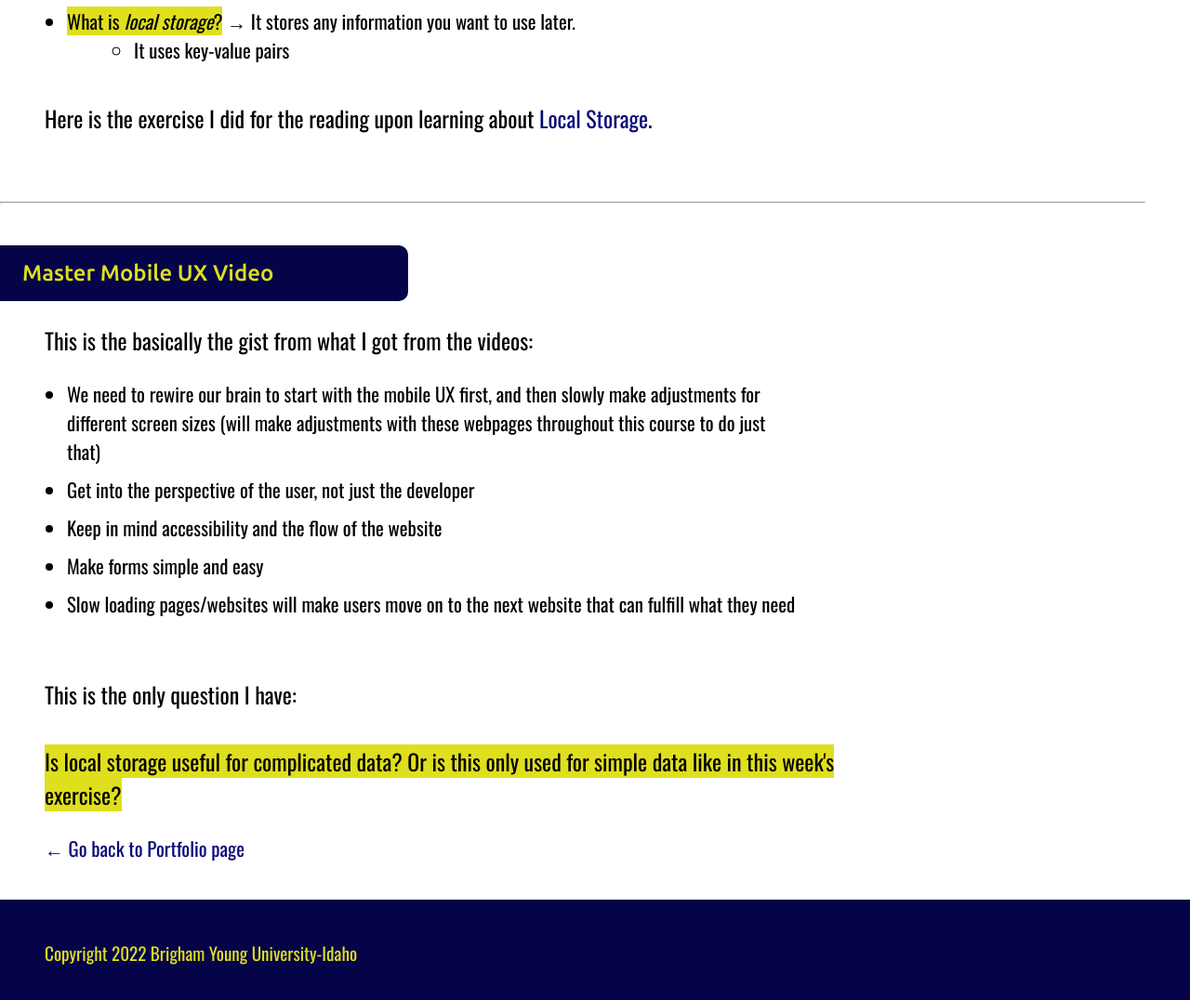
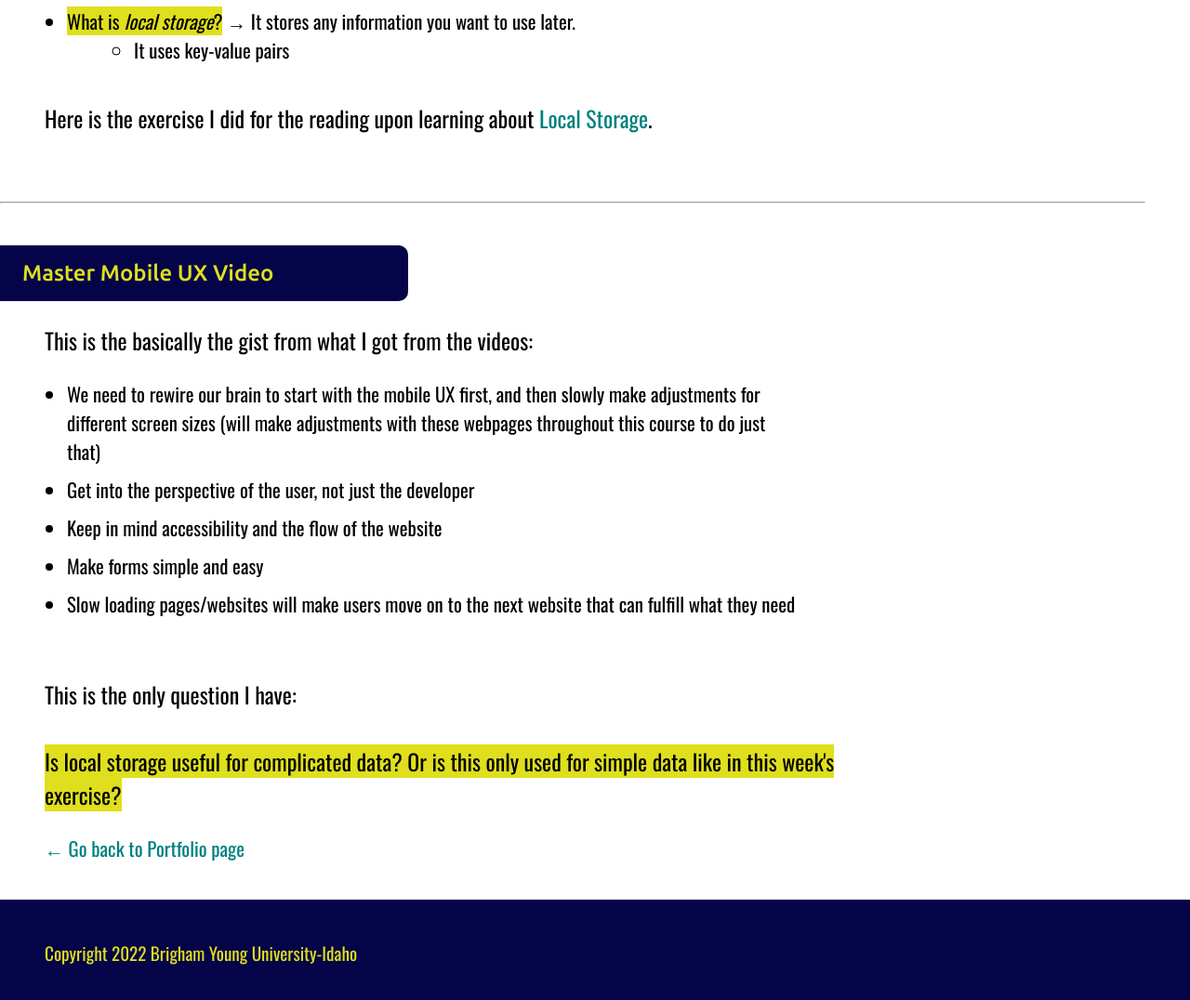
Before and after one commit to tayde-24/WDD330-Portfolio, a plain HTML site: page week1/index.html in a window 1280 px wide. Shown: the part 1552-2628 px from the top of the page at 93% size. Drawn offline with nearby package versions, Linux system fonts and the light colour scheme.

Commit message:
Changed the color again

```diff
--- a/week1/week1-styles.scss
+++ b/week1/week1-styles.scss
@@ -98,7 +98,7 @@ body {
 .next-page, .gist {
     margin-left: 3rem;
     a {
-        color: $font-color;
+        color: teal;
         transition: .2s ease-in-out;
         text-decoration: none;
     }
@@ -122,7 +122,7 @@ body {
     font-family: $pararaph-text;
 
     a {
-        color: $font-color;
+        color: teal;
         transition: .2s ease-in-out;
         text-decoration: none;
         font-size: 1.3rem;
```
Also changed, not shown: week1/reading_exercise/story_editor.html (+1 -1 lines), week1/week1-styles.css, 1 other file.
